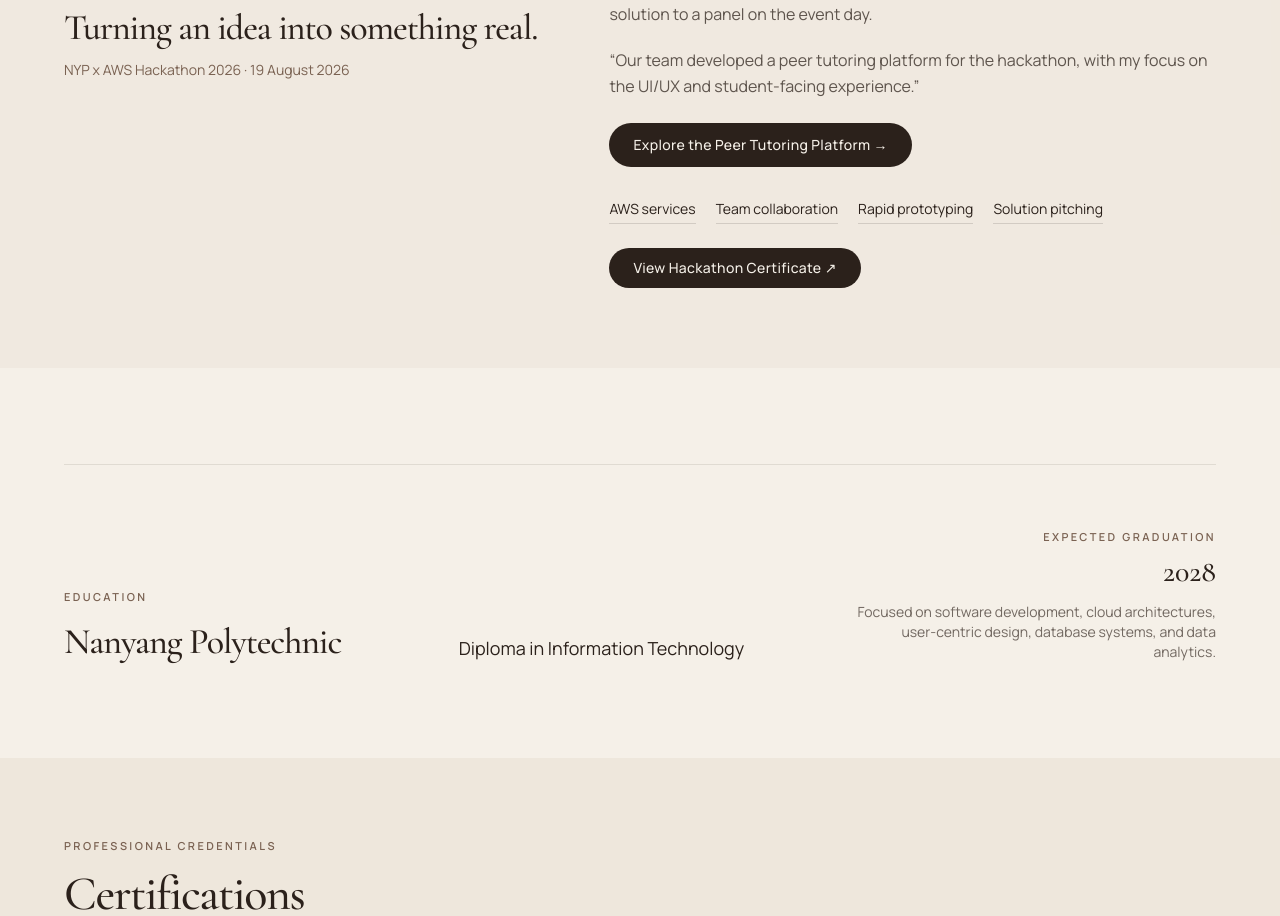
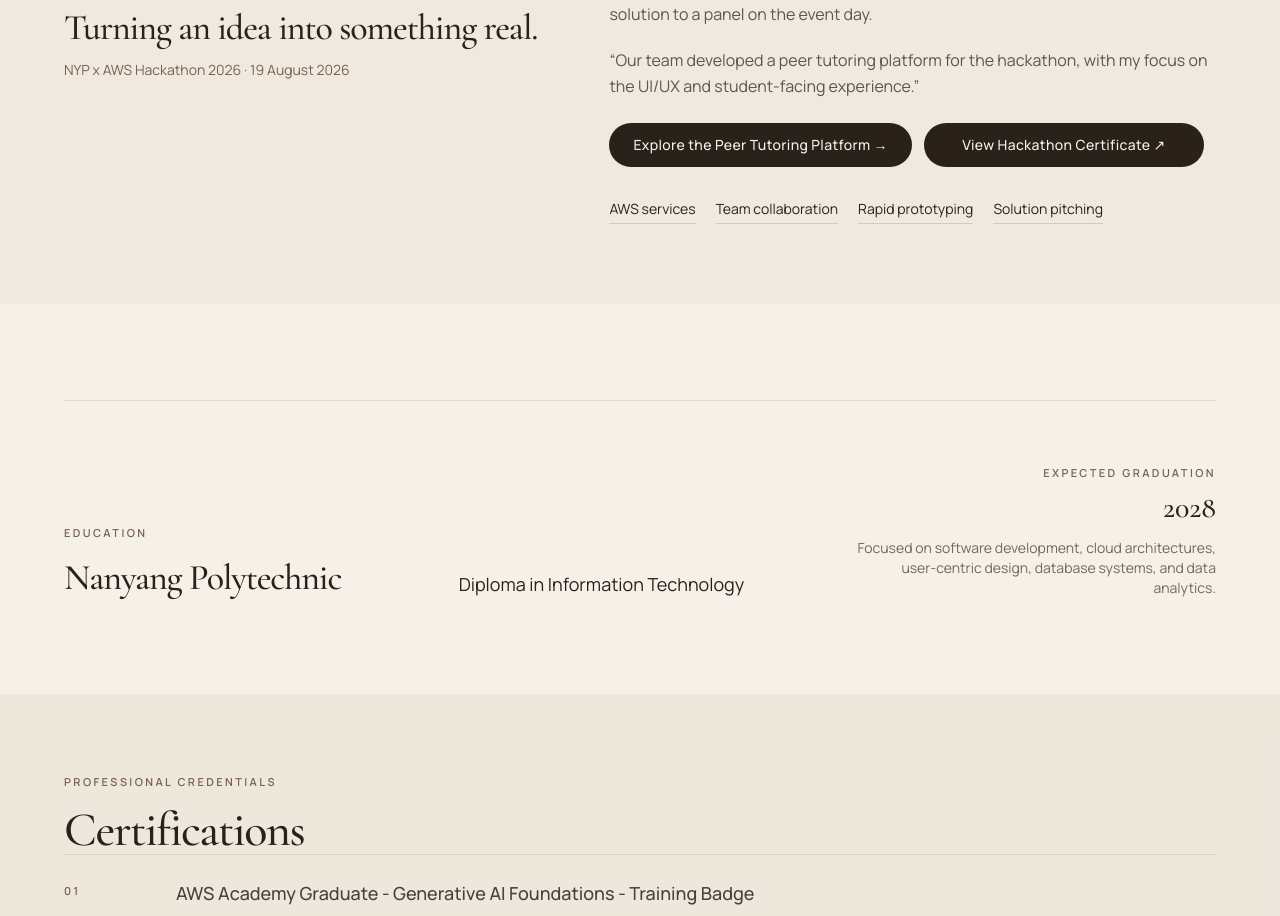
Before and after one commit to msidhqh/internship-portfolio, a React (Vite) app: page / in a window 1280 px wide. Shown: the part 5862-6778 px from the top of the page. Built offline with nearby package versions, Linux system fonts and the light colour scheme.

Commit message:
Align hackathon buttons

```diff
--- a/src/components/Hackathon.tsx
+++ b/src/components/Hackathon.tsx
@@ -22,14 +22,24 @@ export function Hackathon() {
             “Our team developed a peer tutoring platform for the hackathon, with
             my focus on the UI/UX and student-facing experience.”
           </p>
+          <div className="mt-6 flex flex-wrap gap-3">
             <ActionButton
               href="#peer-tutoring-platform"
               variant="solid"
-            className="mt-6 px-6 py-3 text-base"
+              className="min-w-[280px] justify-center px-6 py-3 text-base"
               ariaLabel="Explore the Peer Tutoring Platform"
             >
               Explore the Peer Tutoring Platform →
             </ActionButton>
+            <ActionButton
+              onClick={() => window.open(`${import.meta.env.BASE_URL}assets/hackathoncert.pdf`, '_blank')}
+              variant="solid"
+              className="min-w-[280px] justify-center px-6 py-3 text-base"
+              ariaLabel="View hackathon certificate"
+            >
+              View Hackathon Certificate ↗
+            </ActionButton>
+          </div>
           <ul className="mt-8 flex flex-wrap gap-x-5 gap-y-2 text-sm text-espresso">
             {hackathon.themes.map((theme) => (
               <li key={theme} className="border-b border-espresso/15 pb-1">
@@ -37,16 +47,6 @@ export function Hackathon() {
               </li>
             ))}
           </ul>
-          <div className="mt-6">
-            <ActionButton
-              onClick={() => window.open(`${import.meta.env.BASE_URL}assets/hackathoncert.pdf`, '_blank')}
-              variant="solid"
-              className="px-6"
-              ariaLabel="View hackathon certificate"
-            >
-              View Hackathon Certificate ↗
-            </ActionButton>
-          </div>
         </Reveal>
       </div>
     </section>
```
Lines whose indentation alone changed are shown as unchanged.
